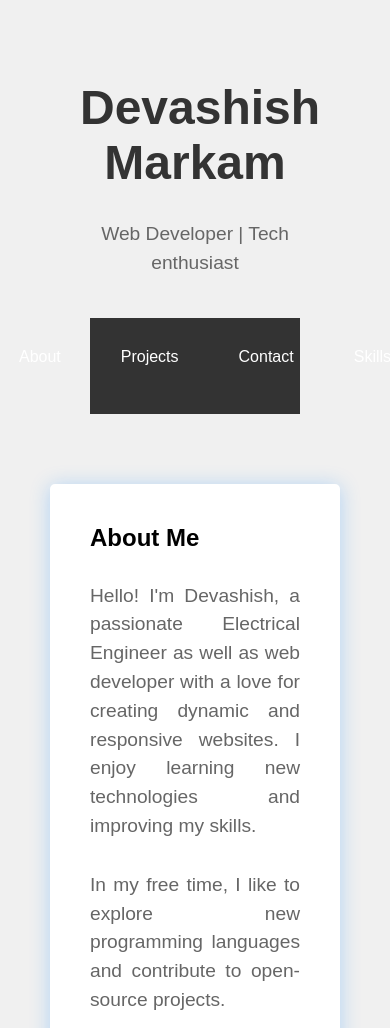
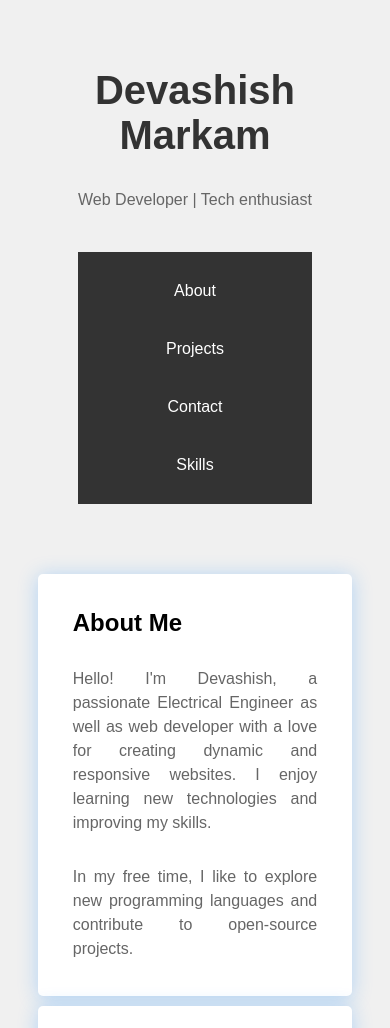
Before and after one commit to dex3418/portfolilo, a plain HTML site: page index.html in a window 390 px wide. Shown: the top 1028 px of the page. Drawn offline with Linux system fonts and the light colour scheme.

Commit message:
Update style.css

```diff
--- a/style.css
+++ b/style.css
@@ -95,3 +95,26 @@ section:hover{
     box-shadow: 0 0 30px rgba(255,0,0,0.5);
     transform: translateY(-5px);
 }
+@media screen and (max-width: 768px) {
+    body{
+        margin: 1vw;
+        padding: 1vw;
+    }
+    h1{
+        font-size: 2.5rem;
+    }
+    p{
+        font-size: 1em;
+    }
+    nav ul{
+        flex-direction: column;
+        align-items: center;
+    }
+    section{
+        padding: 15px;
+    }
+    footer{
+        font-size: 0.7em;
+    }
+
+}
```
